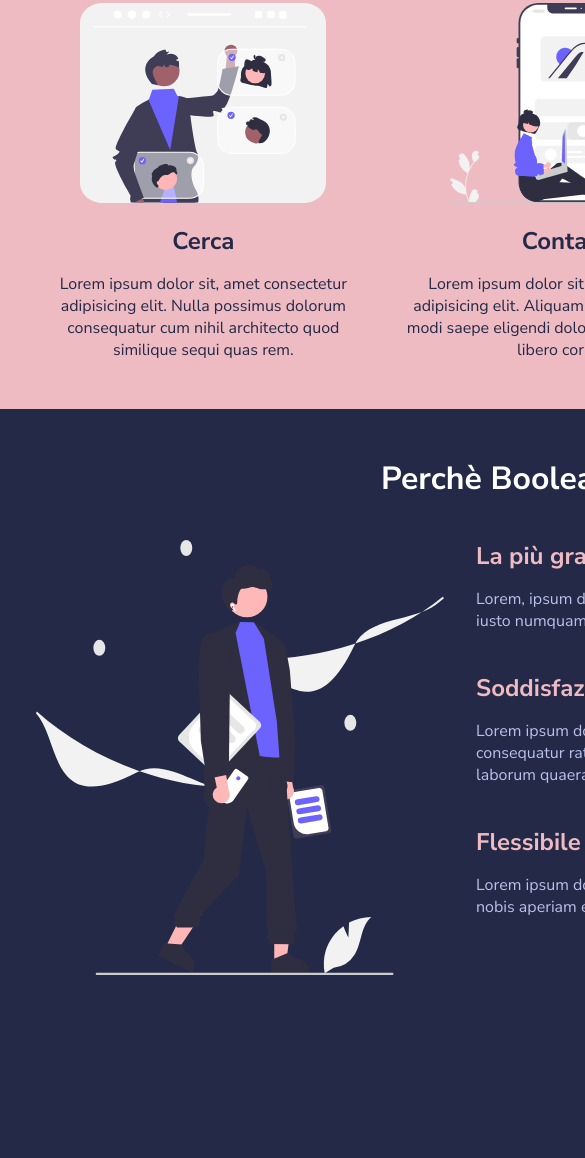
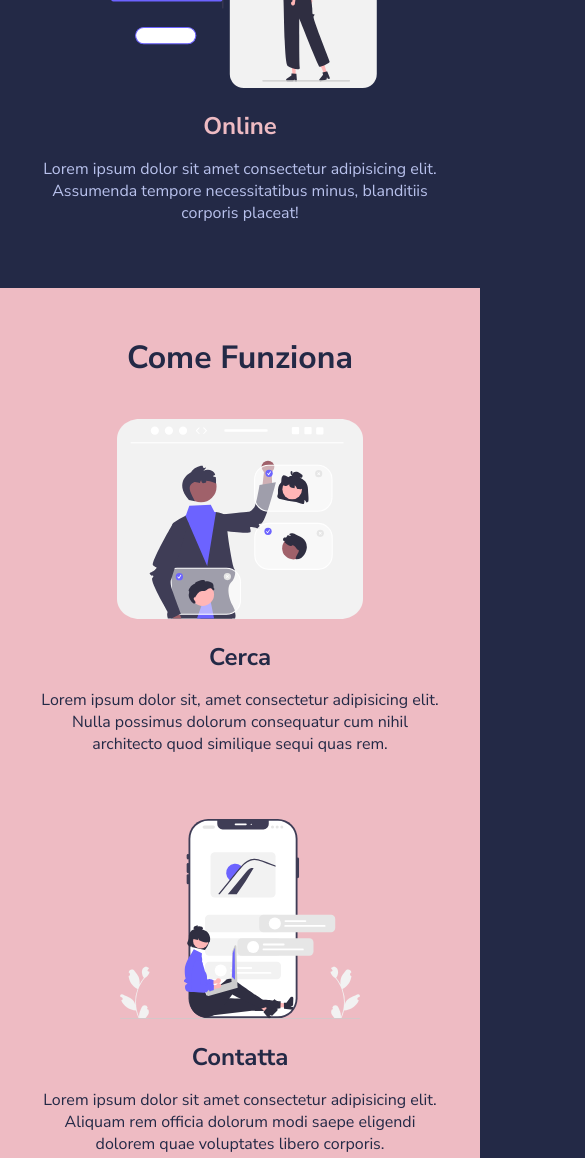
Before and after one commit to meta-ela/html-css-resp-wannabe, a plain HTML site: page index.html in a window 390 px wide. Shown: the part 723-1881 px from the top of the page, 585 px wide, since content can reach past the window. Before the commit the page ends 1752 px from the top, so only its background shows below. Drawn offline with Linux system fonts and the light colour scheme.

Commit message:
Adds second query

```diff
--- a/css/queries.css
+++ b/css/queries.css
@@ -4,7 +4,6 @@
 
 
 @media screen and (max-width: 1140px) and (min-width: 769px) {
-
     .container {
         max-width: 1140px;
     }
@@ -25,3 +24,54 @@
         max-width: 768px;
     }
 }
+
+
+
+@media screen and (max-width: 480px) {
+    body {
+        background-color: transparent;
+
+    }
+
+    .container {
+        max-width: 480px;
+        padding: 0 40px;
+    }
+
+    .row {
+        flex-direction: column;
+        align-items: center;
+    }
+
+    .why-us .col.col-right {
+        width: 100%;
+        margin-top: 4rem;
+    }
+
+    .why-us .col.col-left {
+        width: 100%;
+    }
+
+    .steps .row .col {
+        width: 100%;
+        margin-bottom: 4rem;
+    }
+
+    .lessons .row .col {
+        width: 100%;
+        margin-bottom: 4rem;
+    }
+
+    h3.title {
+        /*font-size: 2rem;*/
+    }
+
+    .why-us {
+        background-color: #222222;
+        padding-top: 1.5rem;
+    }
+
+    section.steps {
+        margin: 0;
+    }
+}
```
